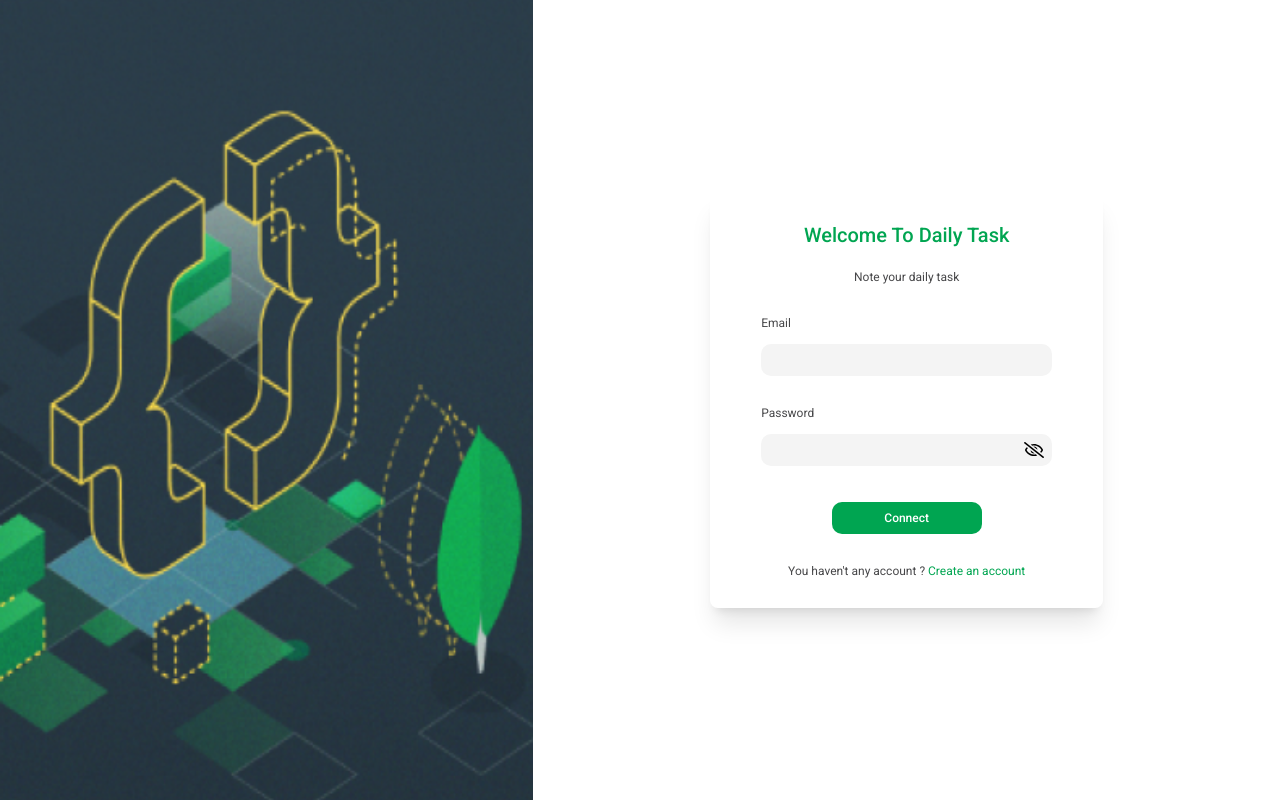
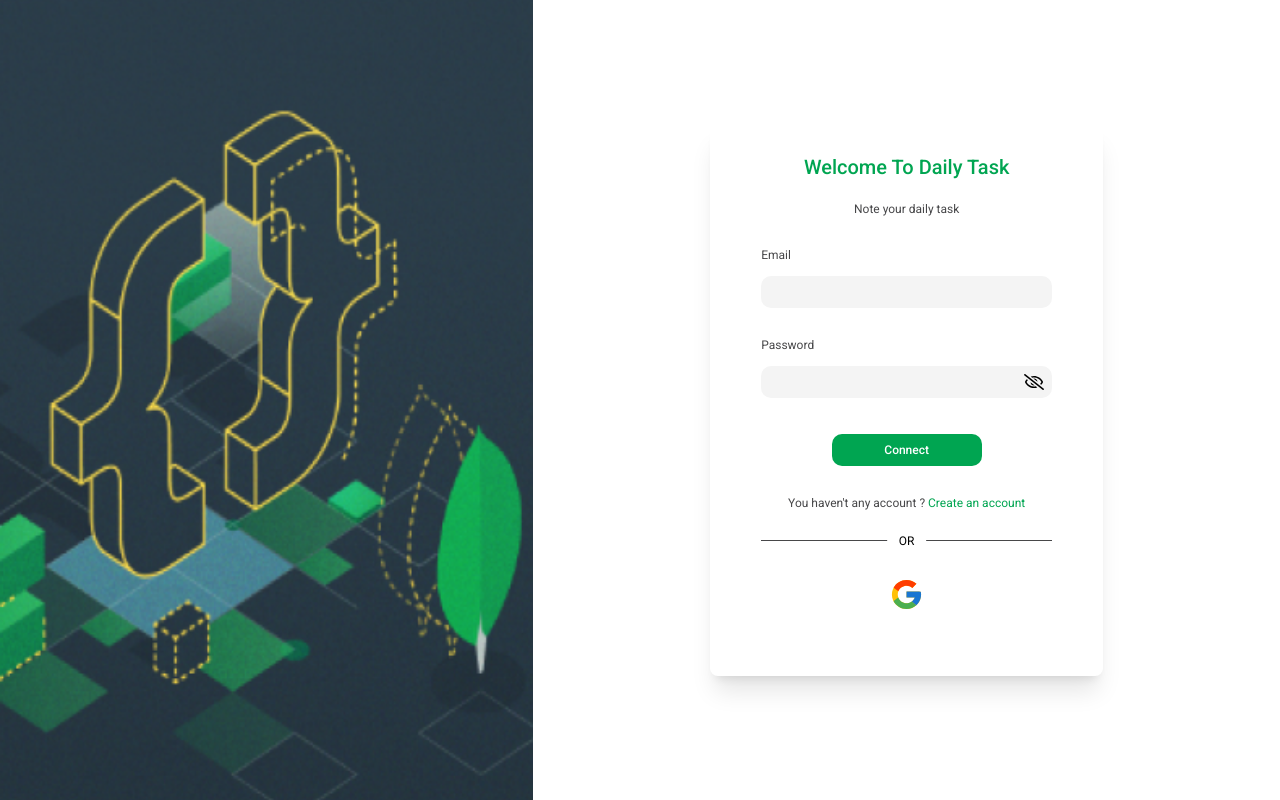
Before and after one commit to rameem2003/daily-task-app-web, a React (Vite) app: page /login in a window 1280 px wide. Built offline with nearby package versions, Linux system fonts and the light colour scheme; no server answers; the database is empty.

Commit message:
update google auth

```diff
--- a/src/pages/Login.jsx
+++ b/src/pages/Login.jsx
@@ -1,15 +1,22 @@
-import React, { useState } from "react";
+import React, { useEffect, useState } from "react";
 import image from "../assets/Image.png";
-import { auth } from "../Firebase";
-import { signInWithEmailAndPassword } from "firebase/auth";
+import { auth, database } from "../Firebase";
+import {
+  signInWithEmailAndPassword,
+  signInWithPopup,
+  GoogleAuthProvider,
+} from "firebase/auth";
+import { onValue, ref } from "firebase/database";
 import { Link, useNavigate } from "react-router-dom";
 import { FaRegEye, FaRegEyeSlash } from "react-icons/fa";
+import { FcGoogle } from "react-icons/fc";
 import { ThreeDots } from "react-loader-spinner";
 import { ToastContainer, toast } from "react-toastify";
 import "react-toastify/dist/ReactToastify.css";
 
 const Login = () => {
   const navigate = useNavigate();
+  const provider = new GoogleAuthProvider();
   const [email, setEmaii] = useState("");
   const [password, setPassword] = useState("");
 
@@ -17,6 +24,19 @@ const Login = () => {
   const [passwordError, setPasswordError] = useState(false);
   const [toggle, setToggle] = useState(false);
   const [authLoading, setAuthLoading] = useState(false);
+  const [checkUser, setCheckUser] = useState([]);
+
+  useEffect(() => {
+    const starCountRef = ref(database, "users/");
+    onValue(starCountRef, async (snapshot) => {
+      let arr = [];
+      snapshot.forEach((item) => {
+        arr.push(item.val());
+      });
+
+      setCheckUser(arr);
+    });
+  }, []);
 
   const handleLogin = async (e) => {
     e.preventDefault();
@@ -74,6 +94,93 @@ const Login = () => {
           }
         });
     }
+  };
+
+  const handleGoogleAuth = async () => {
+    await signInWithPopup(auth, provider)
+      .then(async (result) => {
+        // This gives you a Google Access Token. You can use it to access the Google API.
+        const credential = GoogleAuthProvider.credentialFromResult(result);
+        const token = credential.accessToken;
+        // The signed-in user info.
+        const user = result.user;
+
+        let notMatch = checkUser.filter((dUser) => dUser.id == user.uid);
+
+        console.log(notMatch);
+
+        toast.success("Login Success", {
+          position: "top-center",
+          autoClose: 5000,
+          hideProgressBar: false,
+          closeOnClick: true,
+          pauseOnHover: true,
+          draggable: true,
+          progress: undefined,
+          theme: "colored",
+        });
+        setTimeout(() => {
+          navigate("/");
+        }, 3000);
+
+        // if (notMatch.length != 0) {
+        //   toast.success("Login Success", {
+        //     position: "top-center",
+        //     autoClose: 5000,
+        //     hideProgressBar: false,
+        //     closeOnClick: true,
+        //     pauseOnHover: true,
+        //     draggable: true,
+        //     progress: undefined,
+        //     theme: "colored",
+        //   });
+
+        //   setTimeout(() => {
+        //     navigate("/");
+        //   }, 3000);
+        // } else {
+        //   await set(ref(database, "users/" + user.uid), {
+        //     id: user.uid,
+        //     fullname: user.displayName,
+        //     email: user.email,
+        //     photo: user.photoURL,
+        //   });
+
+        //   toast.success("New User Register Success", {
+        //     position: "top-center",
+        //     autoClose: 5000,
+        //     hideProgressBar: false,
+        //     closeOnClick: true,
+        //     pauseOnHover: true,
+        //     draggable: true,
+        //     progress: undefined,
+        //     theme: "colored",
+        //   });
+
+        //   setTimeout(() => {
+        //     navigate("/");
+        //   }, 3000);
+        // }
+      })
+      .catch((error) => {
+        // Handle Errors here.
+        const errorCode = error.code;
+        const errorMessage = error.message;
+        const email = error.customData.email;
+        const credential = GoogleAuthProvider.credentialFromError(error);
+        console.log(errorCode);
+
+        toast.error(errorCode, {
+          position: "top-center",
+          autoClose: 5000,
+          hideProgressBar: false,
+          closeOnClick: true,
+          pauseOnHover: true,
+          draggable: true,
+          progress: undefined,
+          theme: "colored",
+        });
+      });
   };
 
   return (
@@ -191,6 +298,26 @@ const Login = () => {
               Create an account
             </Link>
           </p>
+
+          <div className=" mt-7 relative">
+            <span className=" font-roboto font-normal text-[12px] absolute top-[50%] left-[50%] translate-y-[-50%] translate-x-[-50%] bg-white px-3">
+              OR
+            </span>
+            <div className="w-full h-[1px] bg-secondary"></div>
+          </div>
+
+          <div className="my-9 flex items-center justify-center gap-3">
+            <FcGoogle
+              onClick={handleGoogleAuth}
+              size={35}
+              className=" cursor-pointer"
+            />
+            {/* <BiLogoFacebookCircle
+              size={35}
+              className=" text-blue-600 cursor-pointer"
+            />
+            <IoLogoApple size={35} className=" cursor-pointer" /> */}
+          </div>
         </form>
       </div>
     </div>
--- a/src/pages/Register.jsx
+++ b/src/pages/Register.jsx
@@ -133,10 +133,14 @@ const Register = () => {
         const token = credential.accessToken;
         // The signed-in user info.
         const user = result.user;
-        // IdP data available using getAdditionalUserInfo(result)
-        // ...
+        console.log(user);
 
-        console.log(user);
+        set(ref(database, "users/" + user.uid), {
+          id: user.uid,
+          fullname: user.displayName,
+          email: user.email,
+          photo: user.photoURL,
+        });
 
         toast.success("Registration Success", {
           position: "top-center",
@@ -157,11 +161,9 @@ const Register = () => {
         // Handle Errors here.
         const errorCode = error.code;
         const errorMessage = error.message;
-        // The email of the user's account used.
         const email = error.customData.email;
-        // The AuthCredential type that was used.
+
         const credential = GoogleAuthProvider.credentialFromError(error);
-        // ...
 
         console.log(errorCode);
 
@@ -321,17 +323,17 @@ const Register = () => {
             <div className="w-full h-[1px] bg-secondary"></div>
           </div>
 
-          <div className="my-9 flex items-center justify-center gap-3 hidden">
+          <div className="my-9 flex items-center justify-center gap-3">
             <FcGoogle
               onClick={handleGoogleAuth}
               size={35}
               className=" cursor-pointer"
             />
-            <BiLogoFacebookCircle
+            {/* <BiLogoFacebookCircle
               size={35}
               className=" text-blue-600 cursor-pointer"
             />
-            <IoLogoApple size={35} className=" cursor-pointer" />
+            <IoLogoApple size={35} className=" cursor-pointer" /> */}
           </div>
 
           <p className="font-roboto font-normal text-center text-[12px] text-secondary mt-7">
```
